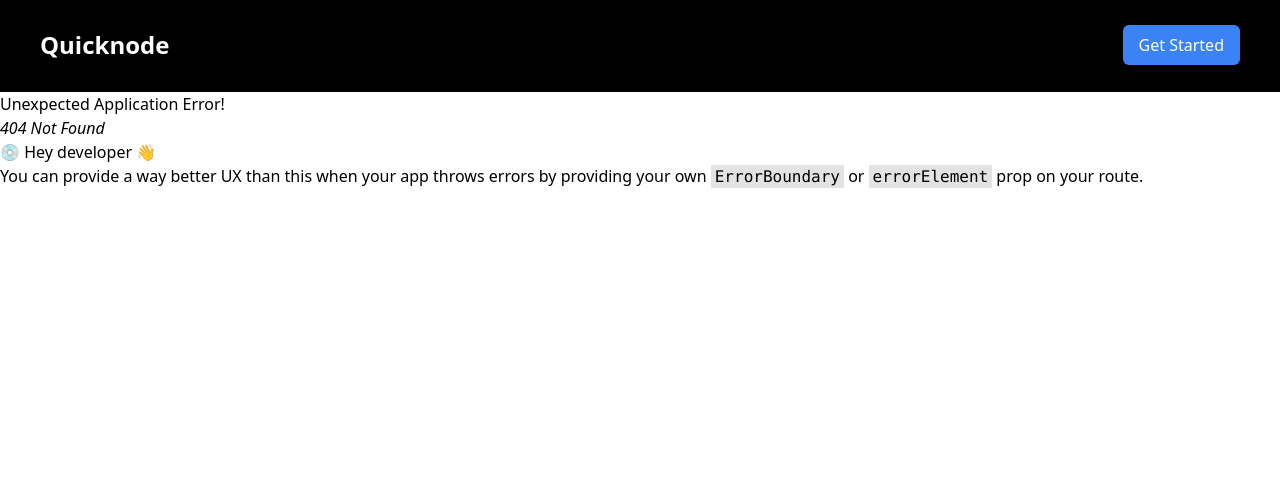
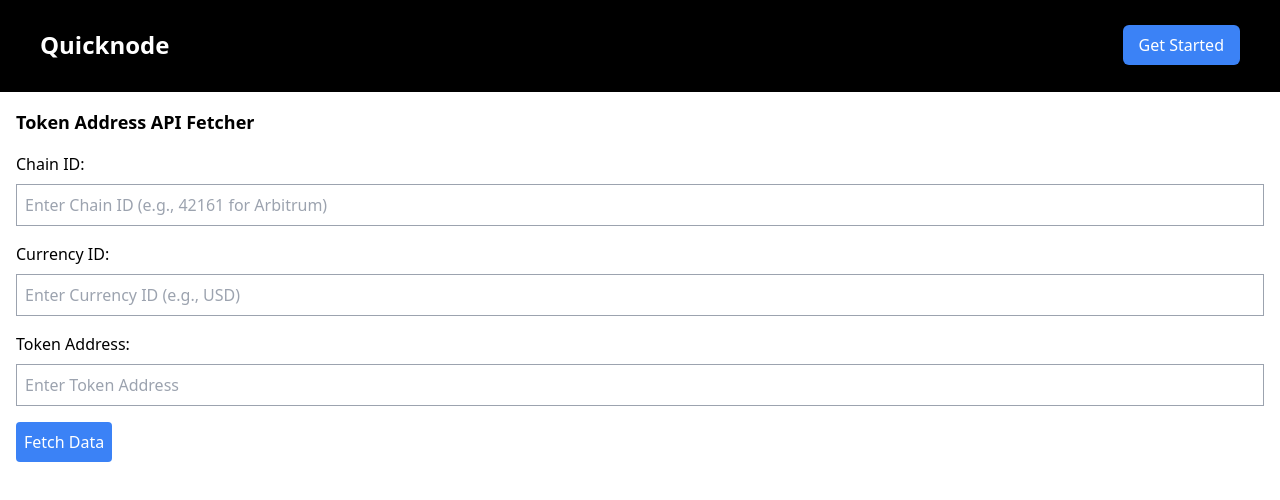
Before and after one commit to ayushsingh82/StreamSmart, a React (Vite) app: page /token-address in a window 1280 px wide. Before the commit this address had no page. Shown: the top 500 px of the page. Built offline with nearby package versions, Linux system fonts and the light colour scheme.

Commit message:
token address

```diff
--- a/src/components/Navbar.jsx
+++ b/src/components/Navbar.jsx
@@ -36,7 +36,7 @@
                Streams
                 </a>
                 <a
-                href='/chainId'
+                href='/token-address'
                 className='block px-4 py-2 text-black hover:bg-gray-200'>
              Odos
               </a>
--- /dev/null
+++ b/src/components/Odos/Pricing/TokenAddress.jsx
@@ -0,0 +1,82 @@
+import React, { useState } from 'react';
+
+const TokenAddress = () => {
+  const [chainId, setChainId] = useState('');
+  const [currencyId, setCurrencyId] = useState('');
+  const [tokenAddress, setTokenAddress] = useState('');
+  const [apiResponse, setApiResponse] = useState(null);
+
+  const handleApiCall = async () => {
+    try {
+      const response = await fetch(
+        `https://api.odos.xyz/pricing/token/${chainId}/${tokenAddress}?currencyId=${currencyId}`,
+        {
+          headers: { 'accept': 'application/json' }
+        }
+      );
+      if (!response.ok) {
+        throw new Error('Network response was not ok');
+      }
+      const data = await response.json();
+      setApiResponse(data);
+    } catch (error) {
+      console.error('Error fetching data:', error);
+      setApiResponse(null);
+    }
+  };
+
+  return (
+    <div className="p-4">
+      <h2 className="text-lg font-bold mb-4">Token Address API Fetcher</h2>
+
+      <div className="mb-4">
+        <label className="block mb-2">Chain ID:</label>
+        <input
+          type="text"
+          value={chainId}
+          onChange={(e) => setChainId(e.target.value)}
+          className="border border-gray-400 p-2 w-full"
+          placeholder="Enter Chain ID (e.g., 42161 for Arbitrum)"
+        />
+      </div>
+
+      <div className="mb-4">
+        <label className="block mb-2">Currency ID:</label>
+        <input
+          type="text"
+          value={currencyId}
+          onChange={(e) => setCurrencyId(e.target.value)}
+          className="border border-gray-400 p-2 w-full"
+          placeholder="Enter Currency ID (e.g., USD)"
+        />
+      </div>
+
+      <div className="mb-4">
+        <label className="block mb-2">Token Address:</label>
+        <input
+          type="text"
+          value={tokenAddress}
+          onChange={(e) => setTokenAddress(e.target.value)}
+          className="border border-gray-400 p-2 w-full"
+          placeholder="Enter Token Address"
+        />
+      </div>
+
+      <button
+        onClick={handleApiCall}
+        className="bg-blue-500 text-white p-2 rounded hover:bg-blue-600"
+      >
+        Fetch Data
+      </button>
+
+      {apiResponse && (
+        <div className="mt-4 p-4 border border-gray-400 rounded">
+          <h3 className="text-md font-semibold">API Response:</h3>
+          <pre>{JSON.stringify(apiResponse, null, 2)}</pre>
+        </div>
+      )}
+    </div>
+  );
+};
+
+export default TokenAddress;
--- a/src/main.jsx
+++ b/src/main.jsx
@@ -6,6 +6,7 @@
 import Navbar from './components/Navbar.jsx'
 import PricingCurrencies from './components/Odos/Pricing/PricingCurrencies.jsx'
 import ChainId from './components/Odos/Pricing/ChainId.jsx'
+import TokenAddress from './components/Odos/Pricing/TokenAddress.jsx'
 
 import {
   createBrowserRouter,
@@ -22,6 +23,7 @@
       <Route path="/" element={<Home />} />
       <Route path='/odos-pricing-currencies' element={<PricingCurrencies/>}/>
       <Route path='/chainId' element={<ChainId/>}/>
+      <Route path='/token-address' element={<TokenAddress/>}/>
     </Route>
   )
 );
```
